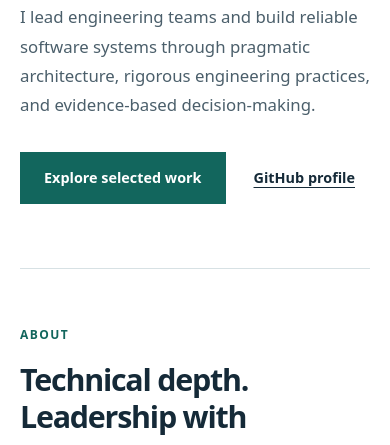
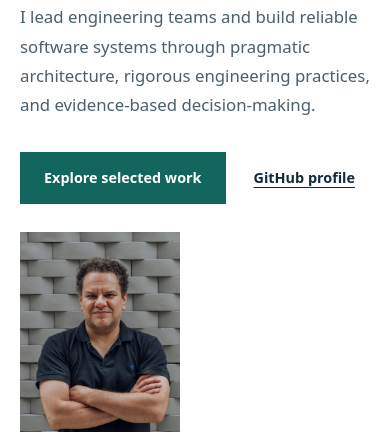
Before and after one commit to jovillal/jovillal.github.io, a plain HTML site: page index.html in a window 390 px wide. Shown: the part 387-832 px from the top of the page. Drawn offline with Linux system fonts and the light colour scheme.

Commit message:
Add portrait to bilingual homepage introductions (#8)

```diff
--- a/assets/styles.css
+++ b/assets/styles.css
@@ -116,6 +116,20 @@ main:focus {
 .hero {
   padding-block: 92px 110px;
   position: relative;
+}
+
+.hero--portrait {
+  display: grid;
+  grid-template-columns: minmax(0, 1fr) clamp(12rem, 20vw, 18rem);
+  align-items: center;
+  gap: clamp(2rem, 4vw, 4rem);
+}
+
+.hero-portrait {
+  display: block;
+  width: 100%;
+  height: auto;
+  aspect-ratio: 4 / 5;
 }
 
 .eyebrow {
@@ -463,6 +477,15 @@ h3 {
 
   .hero {
     padding-block: 58px 64px;
+  }
+
+  .hero--portrait {
+    grid-template-columns: minmax(0, 1fr);
+    gap: 28px;
+  }
+
+  .hero-portrait {
+    max-width: 10rem;
   }
 
   .hero .eyebrow {
--- a/index.html
+++ b/index.html
@@ -19,12 +19,15 @@
     <nav class="language-nav" aria-label="Language"><a href="./" lang="en" hreflang="en" aria-label="English" aria-current="page">EN</a><span aria-hidden="true">/</span><a href="es/" lang="es" hreflang="es" aria-label="Español" >ES</a></nav>
   </header>
   <main id="main" tabindex="-1">
-    <section class="hero container" aria-labelledby="hero-title">
-      <p class="eyebrow">Engineering leadership · Software architecture</p>
-      <p class="hero-name">Jorge Villalobos</p>
-      <h1 id="hero-title">Engineering <span class="keep-together">Leader &amp;</span><br>Software Architect</h1>
-      <p class="hero-intro">I lead engineering teams and build reliable software systems through pragmatic architecture, rigorous engineering practices, and evidence-based decision-making.</p>
-      <div class="hero-actions"><a class="button" href="#work">Explore selected work</a><a class="text-link" href="https://github.com/jovillal">GitHub profile</a></div>
+    <section class="hero hero--portrait container" aria-labelledby="hero-title">
+      <div class="hero-copy">
+        <p class="eyebrow">Engineering leadership · Software architecture</p>
+        <p class="hero-name">Jorge Villalobos</p>
+        <h1 id="hero-title">Engineering <span class="keep-together">Leader &amp;</span><br>Software Architect</h1>
+        <p class="hero-intro">I lead engineering teams and build reliable software systems through pragmatic architecture, rigorous engineering practices, and evidence-based decision-making.</p>
+        <div class="hero-actions"><a class="button" href="#work">Explore selected work</a><a class="text-link" href="https://github.com/jovillal">GitHub profile</a></div>
+      </div>
+      <img class="hero-portrait" src="assets/images/jorge-villalobos-portrait.webp" width="960" height="1200" alt="Portrait of Jorge Villalobos">
     </section>
     <section class="about section container" id="about" aria-labelledby="about-title">
       <div><p class="eyebrow">About</p><h2 id="about-title">Technical depth.<br>Leadership with purpose.</h2></div>
```
Also changed, not shown: es/index.html (+9 -6 lines), assets/images/jorge-villalobos-portrait.webp (added).
